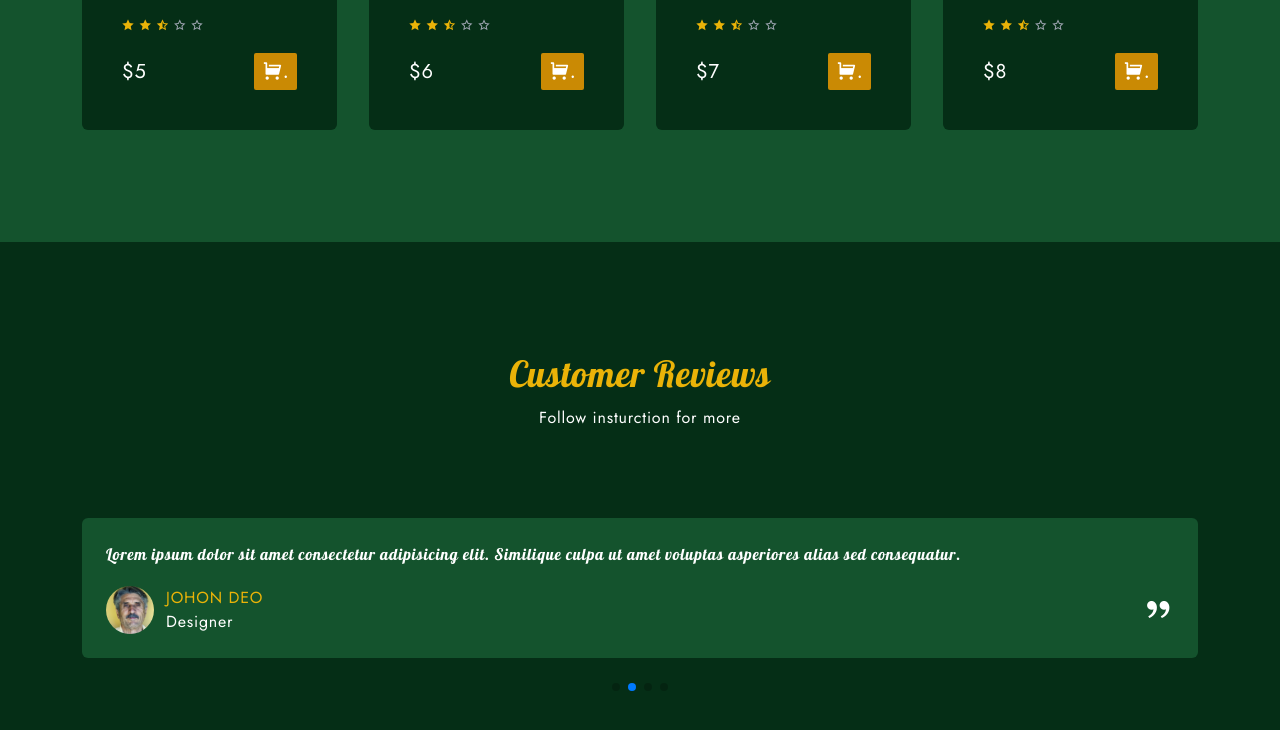
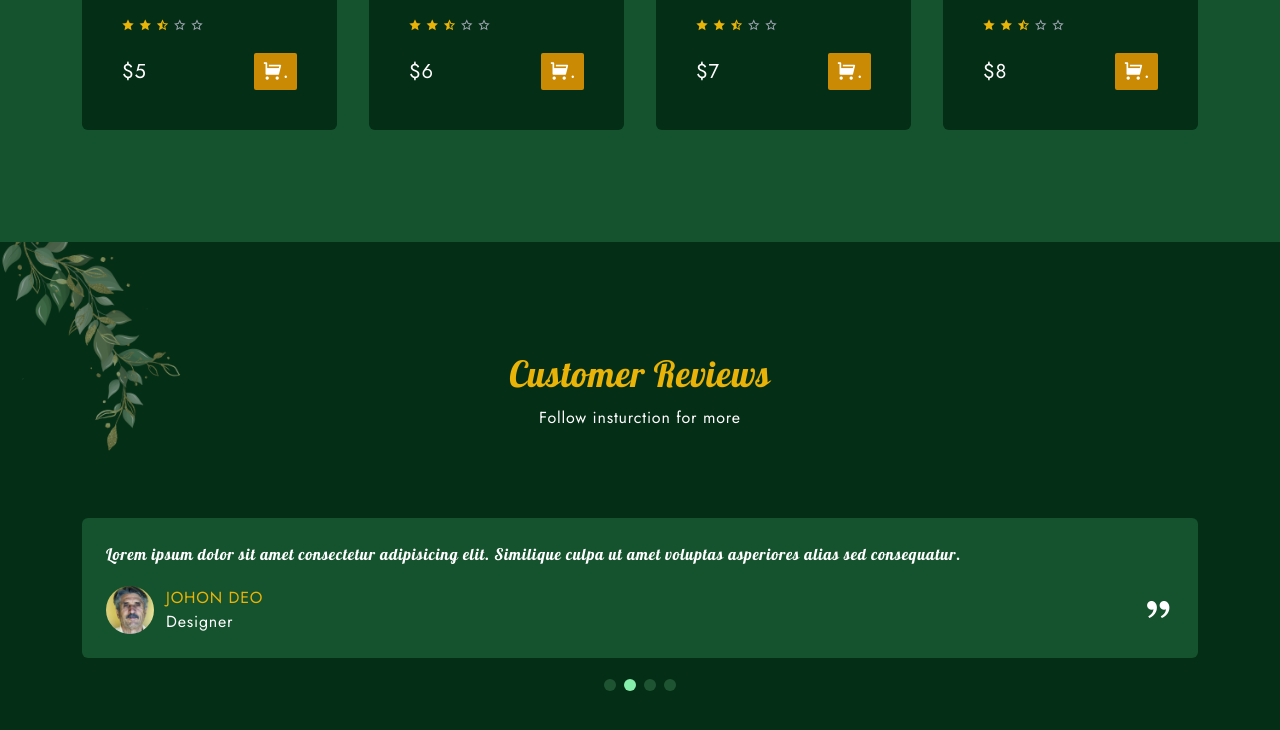
Before and after one commit to khatriaadarsh/Plant-Website, a website: page index.html in a window 1280 px wide. Shown: the part 2846-3576 px from the top of the page. Drawn offline with nearby package versions, Linux system fonts and the light colour scheme.

Commit message:
Add image in review section

```diff
--- a/index.html
+++ b/index.html
@@ -416,7 +416,10 @@
       </section>
 
       <!--Reviews  -->
-      <section id="reviews">
+      <section id="reviews" class="relative mb-20 md:mb-28 overflow-hidden">
+        <div class="absolute -top-8 -left-12 opacity-50">
+          <img src="./images/leaf-4.png" alt="leaf_image" class="w-40 md:w-52 xl:w-64" />
+        </div>
         <div class="flex flex-col items-center gap-3 text-center mb-10">
           <h2 class="text-yellow-500 font-Lobstor">Customer Reviews</h2>
           <p class="max-w-2xl">Follow insturction for more</p>
--- a/input.css
+++ b/input.css
@@ -48,3 +48,7 @@ h3 {
 .popular_card:hover img {
   @apply -top-8;
 }
+
+.swiper-pagination-bullet {
+  @apply bg-green-300 w-3 h-3
+}
```
Also changed, not shown: output.css.
